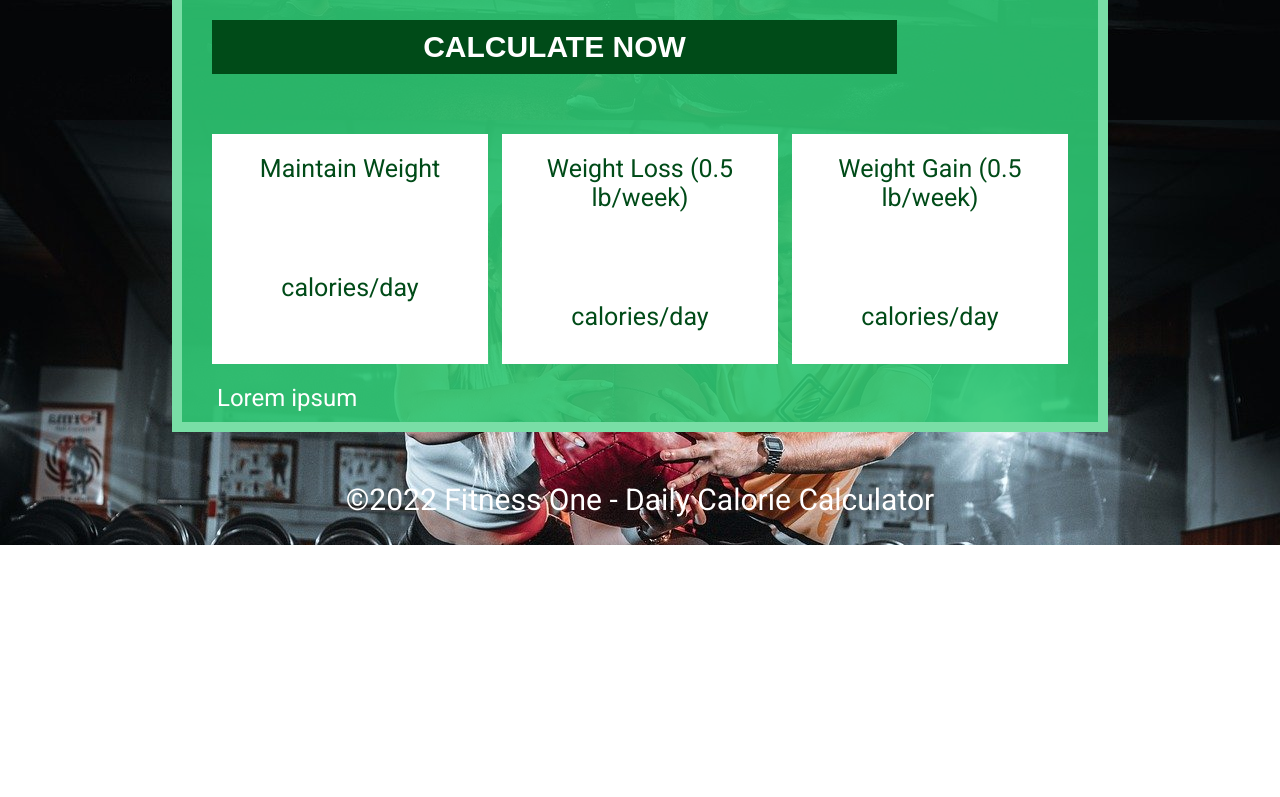
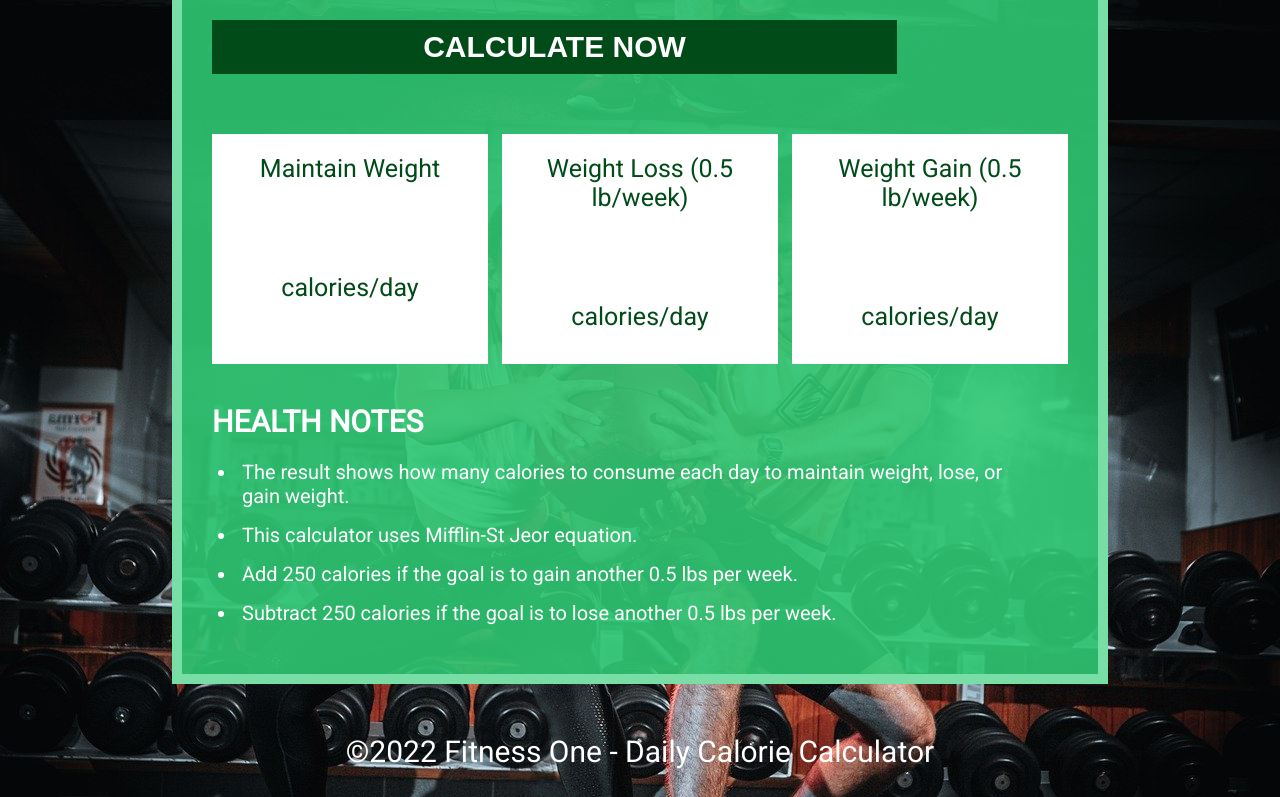
Before and after one commit to djoko77/calorie-calculator, a plain HTML site: page index.html in a window 1280 px wide. Shown: the part 733-1530 px from the top of the page. Before the commit the page ends 1278 px from the top, so only its background shows below. Drawn offline with nearby package versions, Linux system fonts and the light colour scheme.

Commit message:
Update index.html
Add health notes section

```diff
--- a/index.html
+++ b/index.html
@@ -65,7 +65,14 @@
                         <p class="calories-day result-label">calories/day</p>
                     </div>
                 </div>
-                <p>Lorem ipsum</p>
+                      <h2 class="notes">Health Notes</h2>
+                        <ul class="notes-section">
+                            <li>The result shows how many calories to consume each day to maintain weight, lose, or gain weight.</li>
+                            <li>This calculator uses Mifflin-St Jeor equation.</li>
+                            <li>Add 250 calories if the goal is to gain another 0.5 lbs per week.</li>
+                            <li>Subtract 250 calories if the goal is to lose another 0.5 lbs per week.</li>
+                        </ul>
+                <br>
             </div>
         </main>
         <footer>
```
